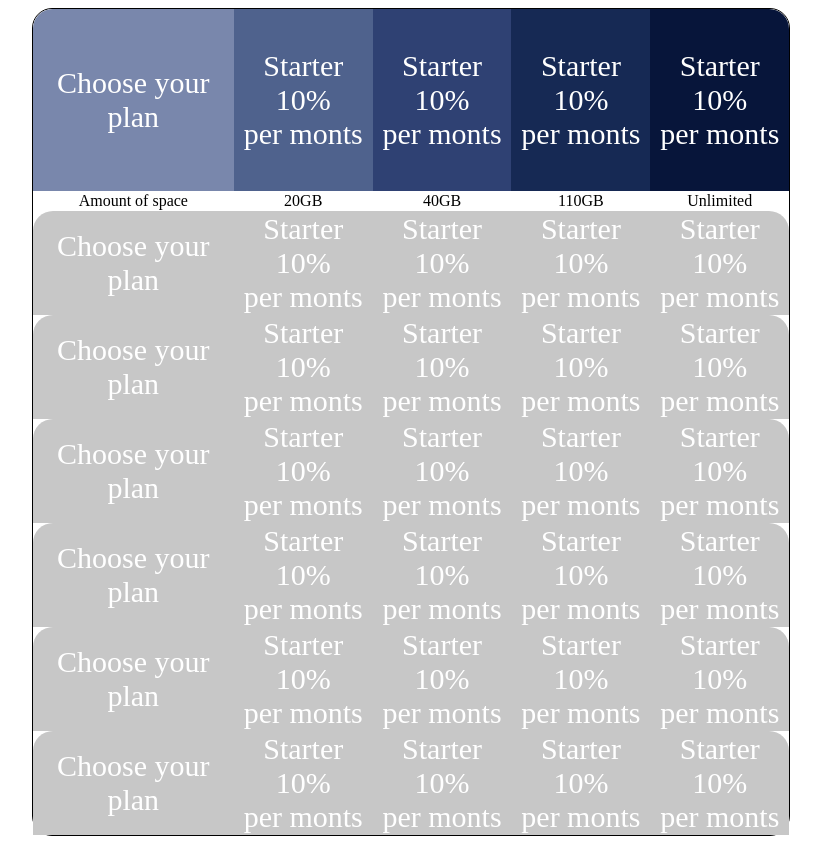
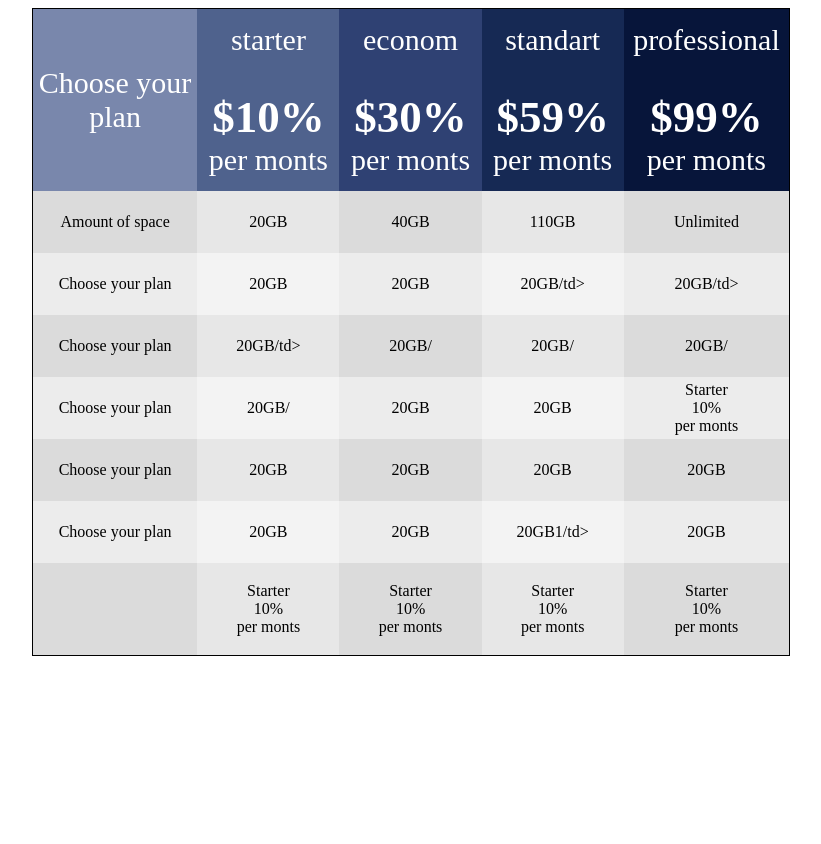
Before and after one commit to Alexey08888/Table, a plain HTML site: page index.html in a window 1280 px wide. Shown: the whole page, without its empty margins (229-1050 px from the left). After the commit the page ends 800 px from the top, so only its background shows below. Drawn offline with Linux system fonts and the light colour scheme.

Commit message:
Change tbody

```diff
--- a/assets/style.css
+++ b/assets/style.css
@@ -2,30 +2,49 @@ body
 
 {
   text-align: center;
-}#table {
+}
+
+
+.price
+
+{
+    font-weight:bolder;
+    font-size: 45px;
+    background: inherit;
+}
+
+tr:nth-child(even)
+
+{
+    background-color: rgb(75, 74, 74);
+
+    height: 60px;
+}
+
+#table {
   width: 60%;
   margin-left: auto;
   margin-right: auto;
 
   border-collapse: collapse;
-  border-radius: 20px;
+  /* border-radius: 20px; */
   border: 1px solid #000;
   display: block;
 
 }
 
 
- #table  :first-child
+ /* #table  :first-child
 
 {
 
 
     border-top-left-radius: 20px;
 
-}
+}  */
 
 
-#table  :last-child
+/* #table  :last-child
 
 {
 
@@ -33,35 +52,84 @@ body
     border-top-right-radius: 20px;
 
 }
+ */
 
 
 
-.th {
-  background-color: rgb(199, 199, 199);
-  border-collapse: collapse;
-  font-size: 30px;
-  color: white;
-  border-radius: 30%;
-}
 
-#table > thead tr :first-child
+thead tr :first-child
 {
     background-color:rgb(121, 135, 172);
 }
 
-#table > thead tr :nth-child(2)
+thead tr :nth-child(2)
 {
     background-color:rgb(79, 98, 141);
 }
-#table > thead tr :nth-child(3)
+thead tr :nth-child(3)
 {
     background-color:rgb(47, 65, 115);
 }
-#table > thead tr :nth-child(4)
+thead tr :nth-child(4)
 {
     background-color:rgb(22, 41, 84);
 }
-#table > thead tr :nth-child(5)
+thead tr :nth-child(5)
 {
     background-color:rgb(7, 21, 58);
 }
+
+
+#table span
+{
+    background-color: transparent;
+}
+
+#tr1 > :nth-child(odd)
+
+{
+    background-color: rgb(219, 219, 219);
+    height: 60px;
+}
+
+#tr1 > :nth-child(even)
+
+{
+    background-color: rgb(231, 231, 231);
+    height: 60px;
+}
+
+#tr2> :nth-child(odd)
+
+{
+    background-color: rgb(236, 236, 236);
+    height: 60px;
+}
+
+#tr2 > :nth-child(even)
+
+{
+    background-color: rgb(243, 243, 243);
+    height: 60px;
+}
+
+#table thead
+{
+    color: white;
+    font-size: 30px;
+}
+
+
+#tr3 > :nth-child(odd)
+
+{
+    background-color: rgb(219, 219, 219);
+    height: 90px;
+}
+
+#tr3 > :nth-child(even)
+
+{
+    background-color: rgb(231, 231, 231);
+    height: 90px;
+}
--- a/index.html
+++ b/index.html
@@ -10,58 +10,58 @@
   <body>
     <table id="table">
       <thead>
-        <tr class="th">
+        <tr >
           <td width="320px" height="180px">Choose your plan</td>
-          <td width="200px">Starter <br> 10% <br> per monts</td>
-          <td width="200px">Starter <br> 10% <br> per monts</td>
-          <td width="200px">Starter <br> 10% <br> per monts</td>
-          <td width="200px">Starter <br> 10% <br> per monts</td>
+          <td width="200px" >starter <br><br> <span class="price"> $10%</span>  </span><br> per monts</td>
+          <td width="200px">econom <br><br> <span class="price">$30% </span> <br> per monts</td>
+          <td width="200px">standart <br><br> <span class="price">$59% </span> <br> per monts</td>
+          <td width="200px">professional<br> <br> <span class="price">$99% </span><br> per monts</td>
         </tr>
       </thead>
 
       <tbody>
 
-        <tr class="tb1">
+        <tr id="tr1">
           <td width="320px">Amount of space</td>
           <td width="200px">20GB </td>
           <td width="200px">40GB</td>
           <td width="200px">110GB</td>
           <td width="200px">Unlimited</td>
         </tr>
-        <tr class="th">
+        <tr id="tr2">
           <td width="320px">Choose your plan</td>
-          <td width="200px">Starter <br> 10% <br> per monts</td>
-          <td width="200px">Starter <br> 10% <br> per monts</td>
-          <td width="200px">Starter <br> 10% <br> per monts</td>
+          <td width="200px">20GB</td>
+          <td width="200px">20GB</td>
+          <td width="200px">20GB/td>
+          <td width="200px">20GB/td>
+        </tr>
+        <tr id="tr1">
+          <td width="320px">Choose your plan</td>
+          <td width="200px">20GB/td>
+          <td width="200px">20GB/</td>
+          <td width="200px">20GB/</td>
+          <td width="200px">20GB/</td>
+        </tr>
+        <tr id="tr2">
+          <td width="320px">Choose your plan</td>
+          <td width="200px">20GB/</td>
+          <td width="200px">20GB</td>
+          <td width="200px">20GB</td>
           <td width="200px">Starter <br> 10% <br> per monts</td>
         </tr>
-        <tr class="th">
+        <tr id="tr1">
           <td width="320px">Choose your plan</td>
-          <td width="200px">Starter <br> 10% <br> per monts</td>
-          <td width="200px">Starter <br> 10% <br> per monts</td>
-          <td width="200px">Starter <br> 10% <br> per monts</td>
-          <td width="200px">Starter <br> 10% <br> per monts</td>
+          <td width="200px">20GB</td>
+          <td width="200px">20GB</td>
+          <td width="200px">20GB</td>
+          <td width="200px">20GB</td>
         </tr>
-        <tr class="th">
+        <tr id="tr2">
           <td width="320px">Choose your plan</td>
-          <td width="200px">Starter <br> 10% <br> per monts</td>
-          <td width="200px">Starter <br> 10% <br> per monts</td>
-          <td width="200px">Starter <br> 10% <br> per monts</td>
-          <td width="200px">Starter <br> 10% <br> per monts</td>
-        </tr>
-        <tr class="th">
-          <td width="320px">Choose your plan</td>
-          <td width="200px">Starter <br> 10% <br> per monts</td>
-          <td width="200px">Starter <br> 10% <br> per monts</td>
-          <td width="200px">Starter <br> 10% <br> per monts</td>
-          <td width="200px">Starter <br> 10% <br> per monts</td>
-        </tr>
-        <tr class="th">
-          <td width="320px">Choose your plan</td>
-          <td width="200px">Starter <br> 10% <br> per monts</td>
-          <td width="200px">Starter <br> 10% <br> per monts</td>
-          <td width="200px">Starter <br> 10% <br> per monts</td>
-          <td width="200px">Starter <br> 10% <br> per monts</td>
+          <td width="200px">20GB</td>
+          <td width="200px">20GB</td>
+          <td width="200px">20GB1/td>
+          <td width="200px">20GB</td>
         </tr>
 
       </tbody>
@@ -70,8 +70,8 @@
 
 
 
-        <tr class="th">
-          <td width="320px">Choose your plan</td>
+        <tr id="tr3">
+          <td width="320px"></td>
           <td width="200px">Starter <br> 10% <br> per monts</td>
           <td width="200px">Starter <br> 10% <br> per monts</td>
           <td width="200px">Starter <br> 10% <br> per monts</td>
```
